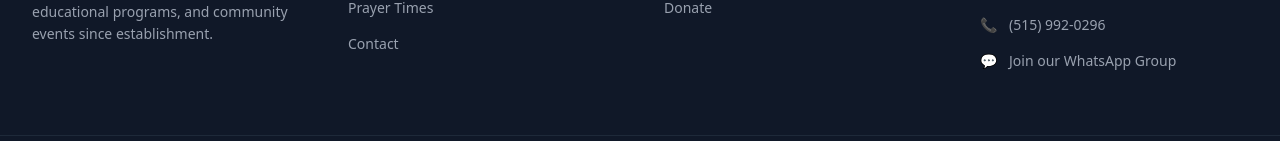
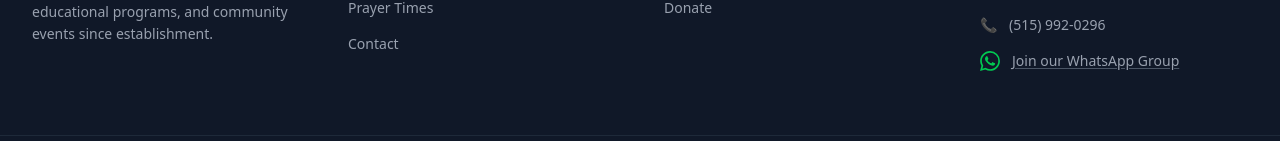
Before and after one commit to Habdeltawab/islamiccentersite, a Next.js app: page / in a window 1280 px wide. Shown: the part 3183-3324 px from the top of the page. Built offline with nearby package versions, Linux system fonts and the light colour scheme.

Commit message:
Fix WhatsApp footer link: use actual logo SVG and underline style

```diff
--- a/src/components/Footer.tsx
+++ b/src/components/Footer.tsx
@@ -108,8 +108,10 @@ export default function Footer() {
                 </a>
               </div>
               <a href="https://chat.whatsapp.com/JcHjRVFHE5NAOwL9wF1cTI" target="_blank" rel="noopener noreferrer" className="flex items-center space-x-3 group">
-                <span className="text-emerald-400">💬</span>
-                <span className="text-gray-400 group-hover:text-white transition-colors">
+                <svg className="w-5 h-5 text-green-500" viewBox="0 0 24 24" fill="currentColor">
+                  <path d="M17.472 14.382c-.297-.149-1.758-.867-2.03-.967-.273-.099-.471-.148-.67.15-.197.297-.767.966-.94 1.164-.173.199-.347.223-.644.075-.297-.15-1.255-.463-2.39-1.475-.883-.788-1.48-1.761-1.653-2.059-.173-.297-.018-.458.13-.606.134-.133.298-.347.446-.52.149-.174.198-.298.298-.497.099-.198.05-.371-.025-.52-.075-.149-.669-1.612-.916-2.207-.242-.579-.487-.5-.669-.51-.173-.008-.371-.01-.57-.01-.198 0-.52.074-.792.372-.272.297-1.04 1.016-1.04 2.479 0 1.462 1.065 2.875 1.213 3.074.149.198 2.096 3.2 5.077 4.487.709.306 1.262.489 1.694.625.712.227 1.36.195 1.871.118.571-.085 1.758-.719 2.006-1.413.248-.694.248-1.289.173-1.413-.074-.124-.272-.198-.57-.347m-5.421 7.403h-.004a9.87 9.87 0 01-5.031-1.378l-.361-.214-3.741.982.998-3.648-.235-.374a9.86 9.86 0 01-1.51-5.26c.001-5.45 4.436-9.884 9.888-9.884 2.64 0 5.122 1.03 6.988 2.898a9.825 9.825 0 012.893 6.994c-.003 5.45-4.437 9.884-9.885 9.884m8.413-18.297A11.815 11.815 0 0012.05 0C5.495 0 .16 5.335.157 11.892c0 2.096.547 4.142 1.588 5.945L.057 24l6.305-1.654a11.882 11.882 0 005.683 1.448h.005c6.554 0 11.89-5.335 11.893-11.893a11.821 11.821 0 00-3.48-8.413z" />
+                </svg>
+                <span className="text-gray-400 group-hover:text-green-400 underline underline-offset-2 decoration-gray-600 group-hover:decoration-green-400 transition-colors">
                   Join our WhatsApp Group
                 </span>
               </a>
```
